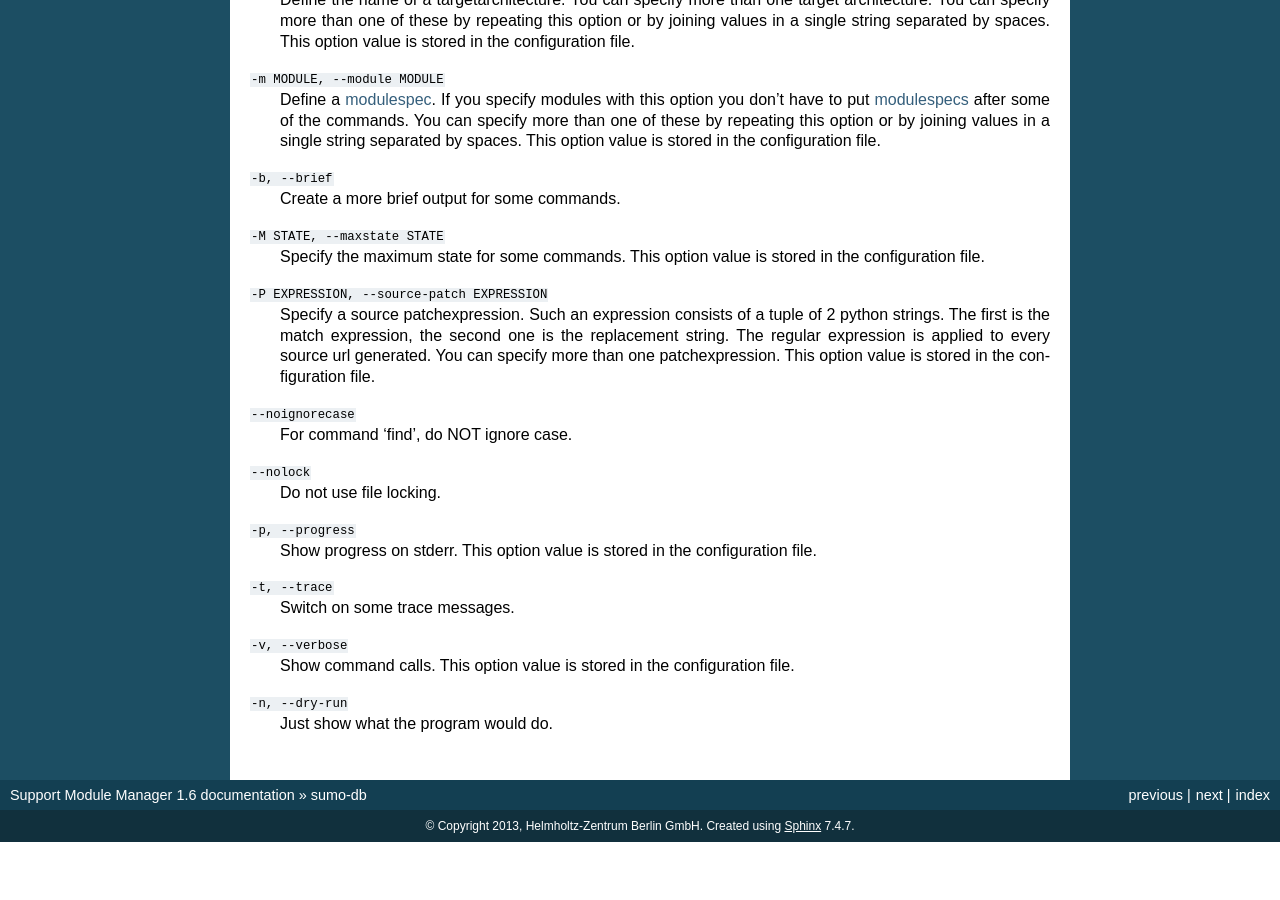
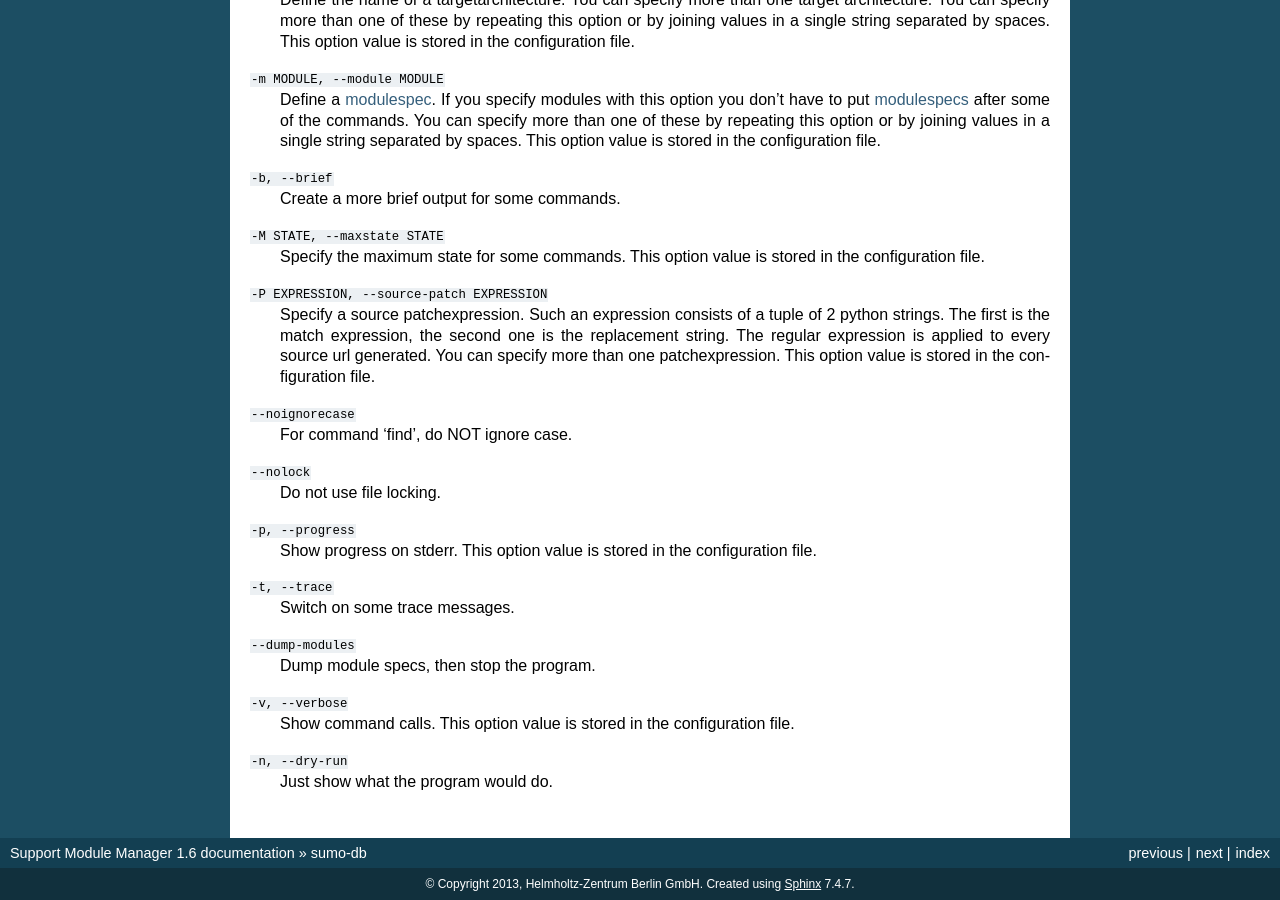
Before and after one commit to klauer/epics-sumo-mirror, a Sphinx documentation site: the page built from doc/reference-sumo-db.rst, in a window 1280 px wide and 900 px high, scrolled down 7587 px. Built offline with Sphinx 7.4.7, drawn with Linux system fonts in a browser that asks for light colours; before the commit the page ends 8429 px from its top, so only the background shows below that.

Commit message:
In sumo-db, option --dump-modules was added.
This option has the same meaning as in sumo-build, it dumps the module
specification list so far and ends the program.

```diff
--- a/doc/reference-sumo-db.rst
+++ b/doc/reference-sumo-db.rst
@@ -476,6 +476,8 @@ Here is a short overview on command line options:
     file.
 ``-t, --trace``
     Switch on some trace messages.
+``--dump-modules``
+    Dump module specs, then stop the program.
 ``-v, --verbose``
     Show command calls.  This option value is stored in the configuration file.
 ``-n, --dry-run``
```
Also changed, not shown: 1 other file.
